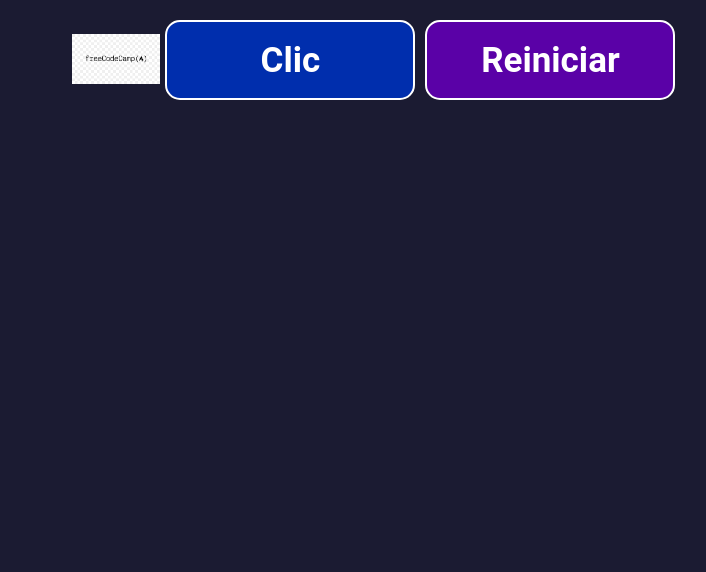
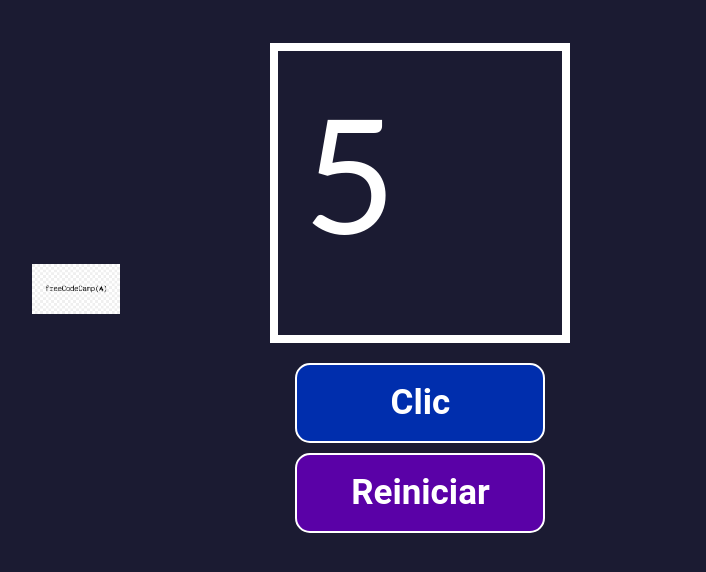
Before and after one commit to Cristian-hash/contador-de-clics, a React (Create React App) app: page / in a window 1280 px wide. Shown: the top 572 px of the page, without its empty margins (264-970 px from the left). Built offline with nearby package versions, Linux system fonts and the light colour scheme.

Commit message:
3:39:05 Herramientas de React

```diff
--- a/src/App.css
+++ b/src/App.css
@@ -30,3 +30,13 @@
 .freecodecamp-logo{
     height: 50px;
 }
+
+.contenedor-principal{
+    height: 550px;
+    min-width: 600px;
+    display: flex;
+    flex-wrap: wrap;
+    flex-direction: column;
+    align-items: center;
+    justify-content: center;
+}
--- a/src/App.js
+++ b/src/App.js
@@ -1,5 +1,6 @@
 import "./App.css";
 import Boton from "./componentes/Boton";
+import Contador from "./componentes/Contador";
 import freeCodeCampLogo from "./imagenes/freecodecamp-logo.png";
 
 function App() {
@@ -21,6 +22,7 @@
         />
       </div>
       <div className="contenedor-principal">
+        <Contador numClics="5" />
         <Boton texto="Clic" esBotonDeClic={true} manejarClic={manejarClic} />
         <Boton
           texto="Reiniciar"
--- /dev/null
+++ b/src/componentes/Contador.js
@@ -0,0 +1,7 @@
+import React from "react";
+import "../hojas-de-estilo/Contador.css";
+function Contador({ numClics }) {
+  return <div className="contador">{numClics}</div>;
+}
+
+export default Contador;
--- /dev/null
+++ b/src/hojas-de-estilo/Contador.css
@@ -0,0 +1,11 @@
+.contador{
+    min-width: 300px;
+    height: 300px;
+    font-size: 160px;
+    padding: 25px;
+    color :white;
+    align-items:center;
+    justify-content: center;
+    border: 8px solid white;
+    margin-bottom: 15px;
+}
```
